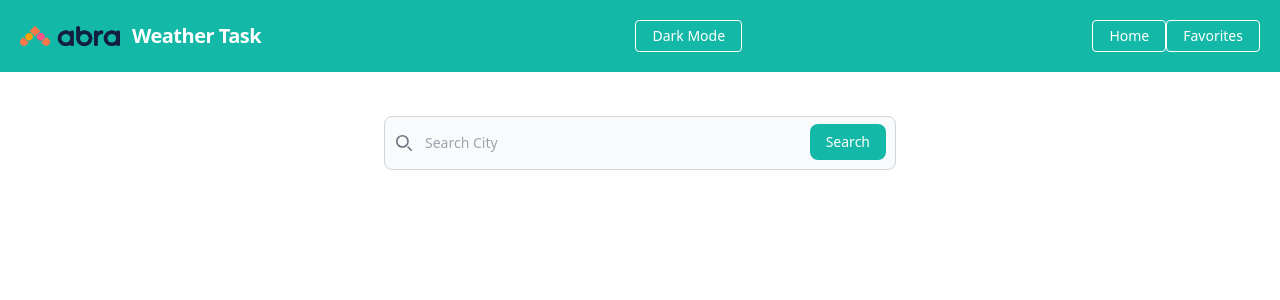
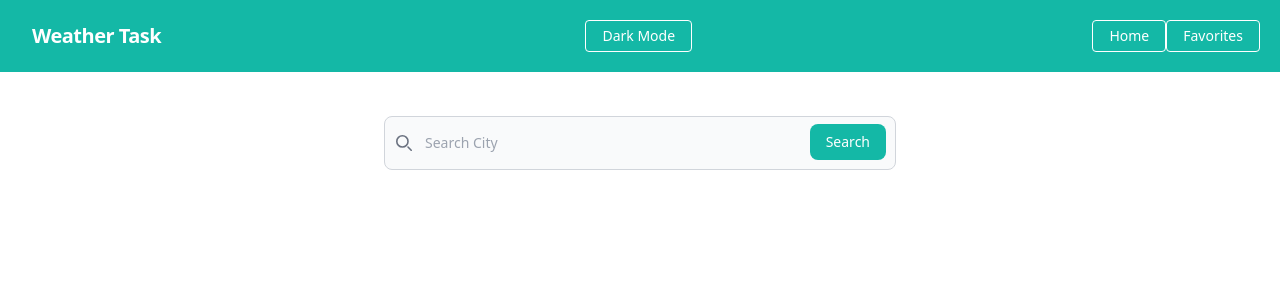
Before and after one commit to LiorAtiya/Lior-Atiya-20-11-2023, a React (Create React App) app: page / in a window 1280 px wide. Shown: the top 300 px of the page. Built offline with nearby package versions, Linux system fonts and the light colour scheme; no server answers.

Commit message:
update readme

```diff
--- a/src/components/Header.js
+++ b/src/components/Header.js
@@ -26,7 +26,6 @@ function Header() {
   return (
     <nav className="flex flex-wrap items-center justify-center p-5 bg-teal-500 md:justify-between lg:justify-between">
       <div className="flex items-center flex-shrink-0 mr-6 text-center text-white md:text-left lg:text-left xl:text-left">
-        <img src={`/images/abra-icon.png`} width={100} alt="weatherIcon"></img>
         <span className="ml-3 text-xl font-semibold tracking-tight">
           {" "}
           Weather Task
```
Also changed, not shown: 1 other file (tests, documents, lock files or other folders).
